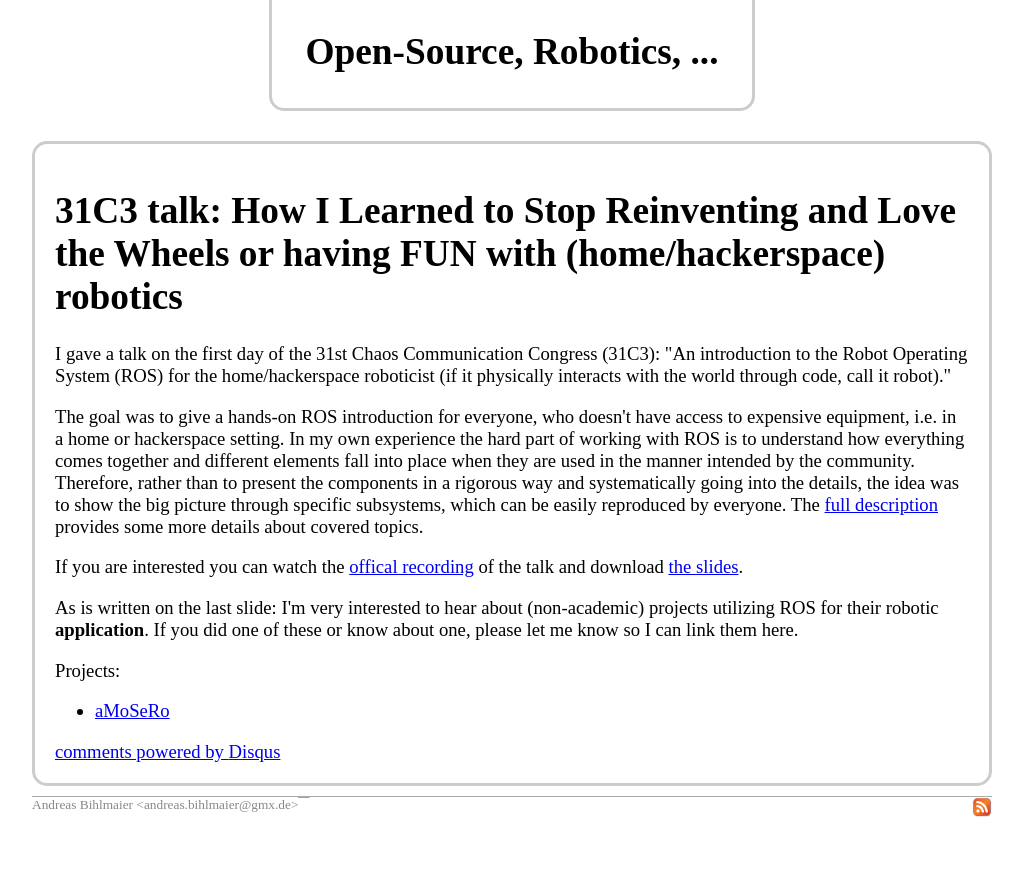
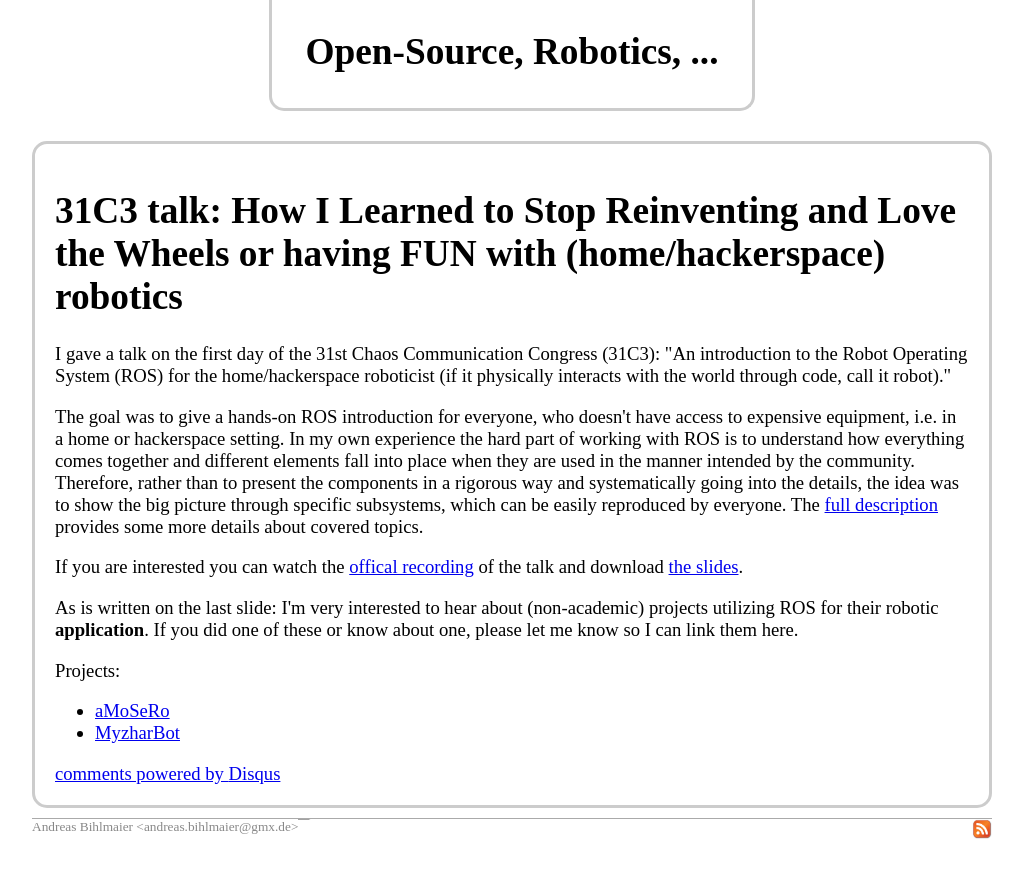
Before and after one commit to andreasBihlmaier/andreasBihlmaier.github.io, a Jekyll site: the page built from _posts/2014-12-30-ros_talk_31c3.markdown, in a window 1280 px wide. Shown: the top 878 px of the page, without its empty margins (128-1151 px from the left). Built offline with Jekyll 4.4.1, drawn with Linux system fonts in a browser that asks for light colours; comment, search, counter and statistics services are not loaded.

Commit message:
+ MyzharBot by email

```diff
--- a/_posts/2014-12-30-ros_talk_31c3.markdown
+++ b/_posts/2014-12-30-ros_talk_31c3.markdown
@@ -20,3 +20,4 @@ If you did one of these or know about one, please let me know so I can link them
 Projects:
 
 * [aMoSeRo](http://defendtheplanet.net/category/myrobots/amosero-myrobots/)
+* [MyzharBot](http://myzharbot.robot-home.it/blog/)
```
